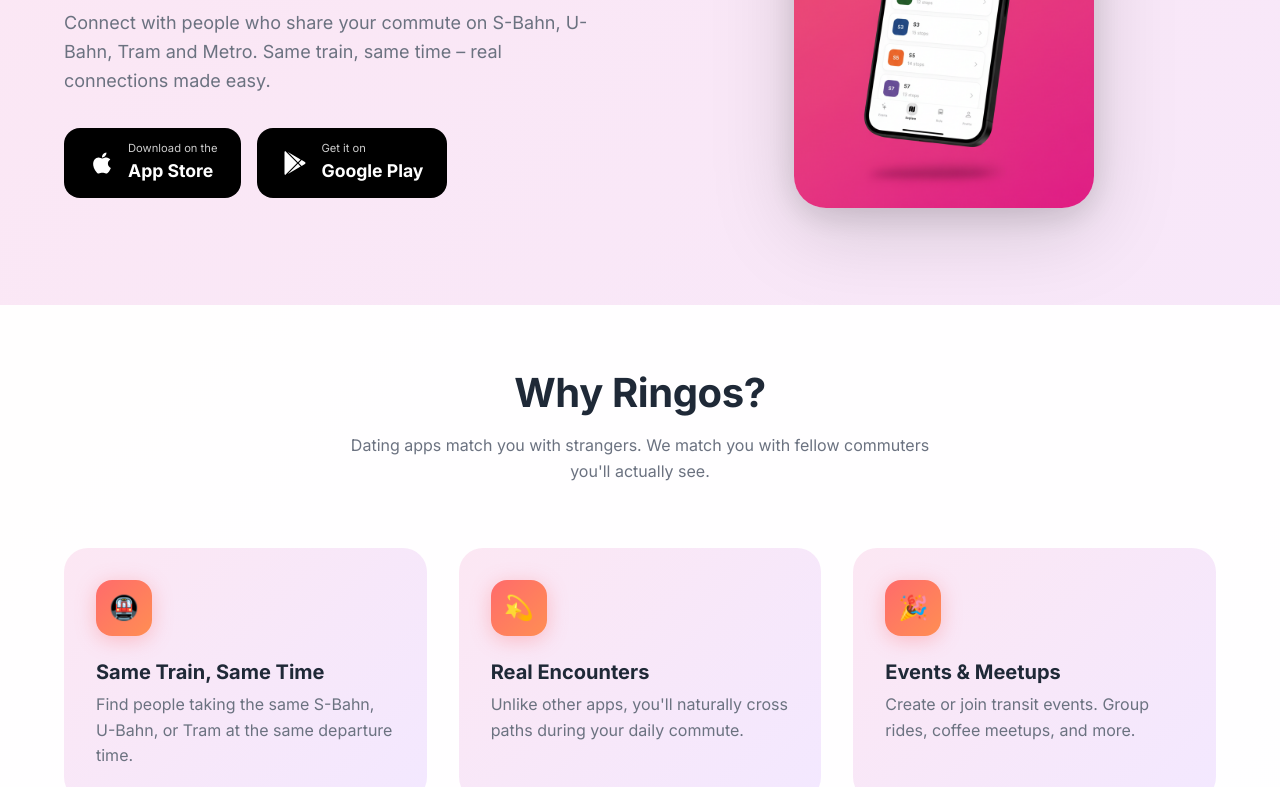
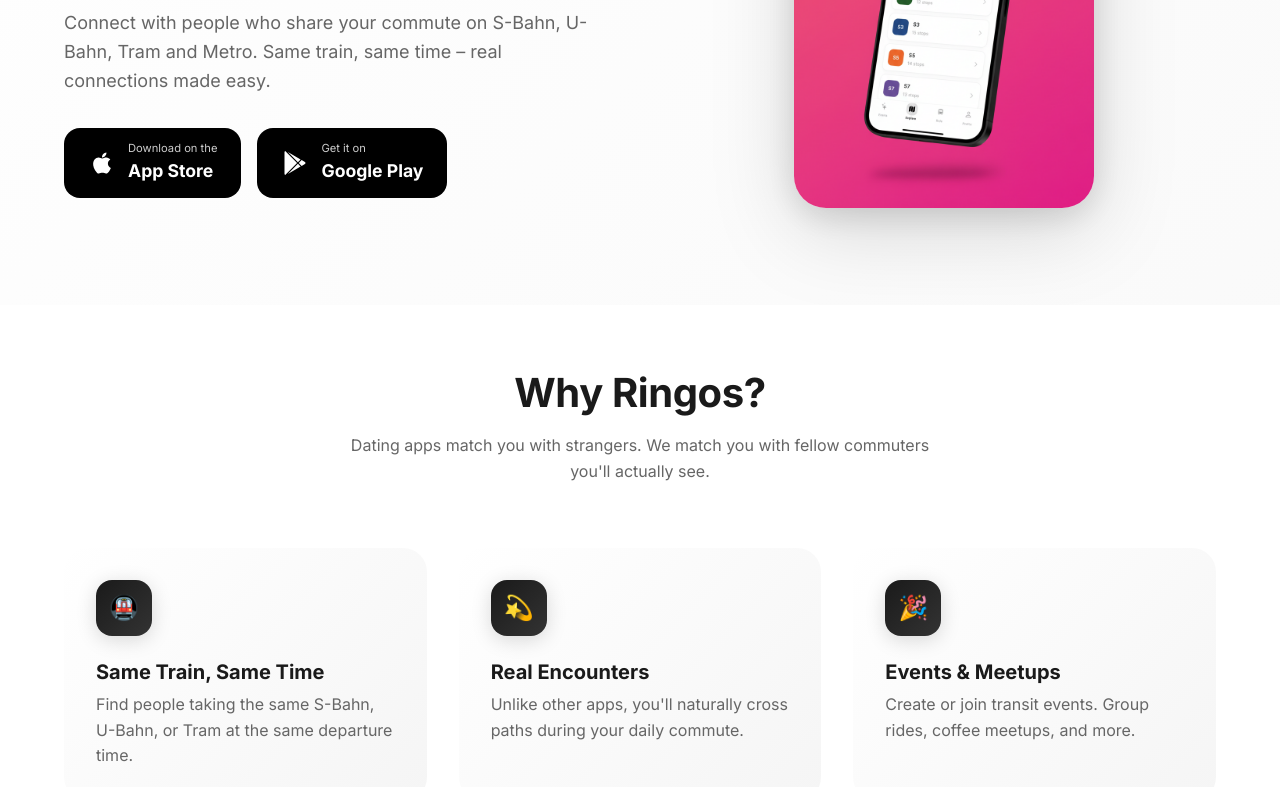
Before and after one commit to Elly2504/ringosdate.github.io, a plain HTML site: page index.html in a window 1280 px wide. Shown: the part 495-1282 px from the top of the page. Drawn offline with Linux system fonts and the light colour scheme.

Commit message:
Theme: pink to black/white minimal style

```diff
--- a/css/style.css
+++ b/css/style.css
@@ -6,32 +6,32 @@
    CSS Custom Properties (Design Tokens)
    -------------------------------------------------------------------------- */
 :root {
-  /* Brand Colors */
-  --primary: #FF6B6B;
-  --primary-dark: #E85555;
-  --secondary: #FF8E53;
+  /* Brand Colors - Black & White Theme */
+  --primary: #1a1a1a;
+  --primary-dark: #000000;
+  --secondary: #333333;
   --gradient: linear-gradient(135deg, var(--primary), var(--secondary));
 
-  /* Background */
-  --bg-gradient-start: #FCE7F3;
-  --bg-gradient-end: #F3E8FF;
+  /* Background - Clean White */
+  --bg-gradient-start: #ffffff;
+  --bg-gradient-end: #f5f5f5;
   --bg-gradient: linear-gradient(135deg, var(--bg-gradient-start), var(--bg-gradient-end));
 
   /* Text Colors */
-  --text-primary: #1F2937;
-  --text-secondary: #6B7280;
-  --text-light: #9CA3AF;
+  --text-primary: #1a1a1a;
+  --text-secondary: #666666;
+  --text-light: #999999;
 
   /* Surfaces */
-  --surface: rgba(255, 255, 255, 0.95);
-  --surface-glass: rgba(255, 255, 255, 0.7);
-  --border-light: rgba(255, 255, 255, 0.6);
+  --surface: rgba(255, 255, 255, 0.98);
+  --surface-glass: rgba(255, 255, 255, 0.85);
+  --border-light: rgba(0, 0, 0, 0.08);
 
   /* Shadows */
   --shadow-sm: 0 2px 8px rgba(0, 0, 0, 0.06);
   --shadow-md: 0 4px 16px rgba(0, 0, 0, 0.08);
   --shadow-lg: 0 8px 32px rgba(0, 0, 0, 0.12);
-  --shadow-glow: 0 4px 20px rgba(255, 107, 107, 0.35);
+  --shadow-glow: 0 4px 20px rgba(0, 0, 0, 0.15);
 
   /* Spacing */
   --space-xs: 0.5rem;
@@ -56,7 +56,9 @@
 /* --------------------------------------------------------------------------
    Base Styles
    -------------------------------------------------------------------------- */
-*, *::before, *::after {
+*,
+*::before,
+*::after {
   box-sizing: border-box;
   margin: 0;
   padding: 0;
@@ -93,7 +95,12 @@ img {
 /* --------------------------------------------------------------------------
    Typography
    -------------------------------------------------------------------------- */
-h1, h2, h3, h4, h5, h6 {
+h1,
+h2,
+h3,
+h4,
+h5,
+h6 {
   font-weight: 700;
   line-height: 1.2;
   color: var(--text-primary);
@@ -295,8 +302,15 @@ p {
 }
 
 @keyframes float {
-  0%, 100% { transform: translateY(0); }
-  50% { transform: translateY(-20px); }
+
+  0%,
+  100% {
+    transform: translateY(0);
+  }
+
+  50% {
+    transform: translateY(-20px);
+  }
 }
 
 /* --------------------------------------------------------------------------
```
